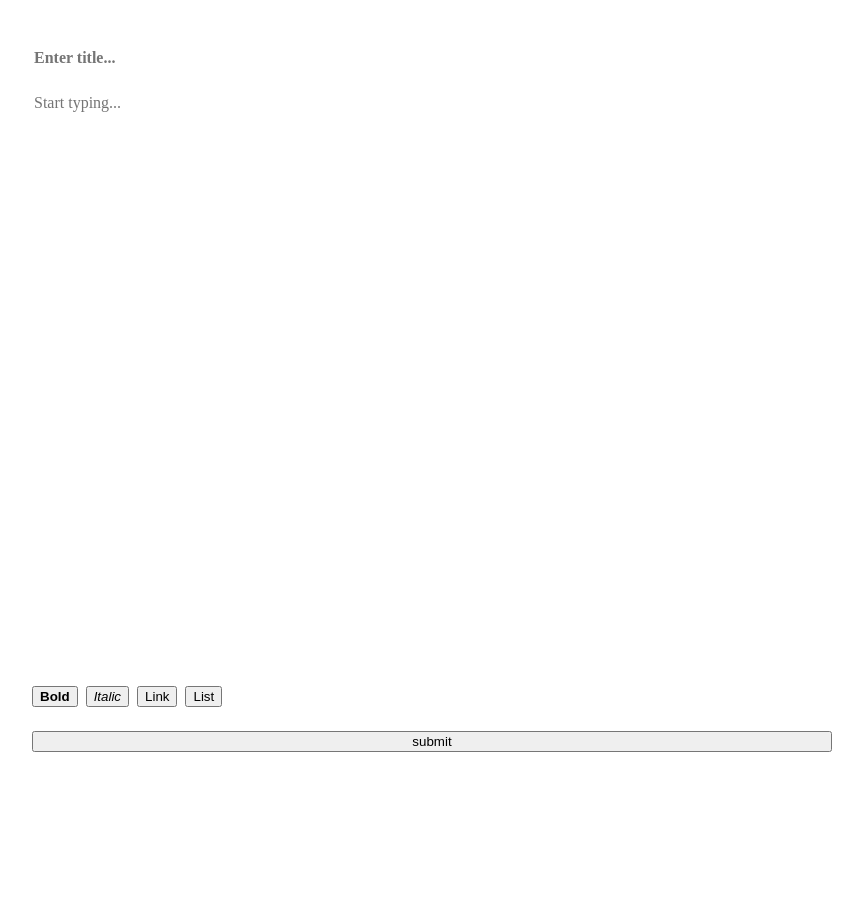
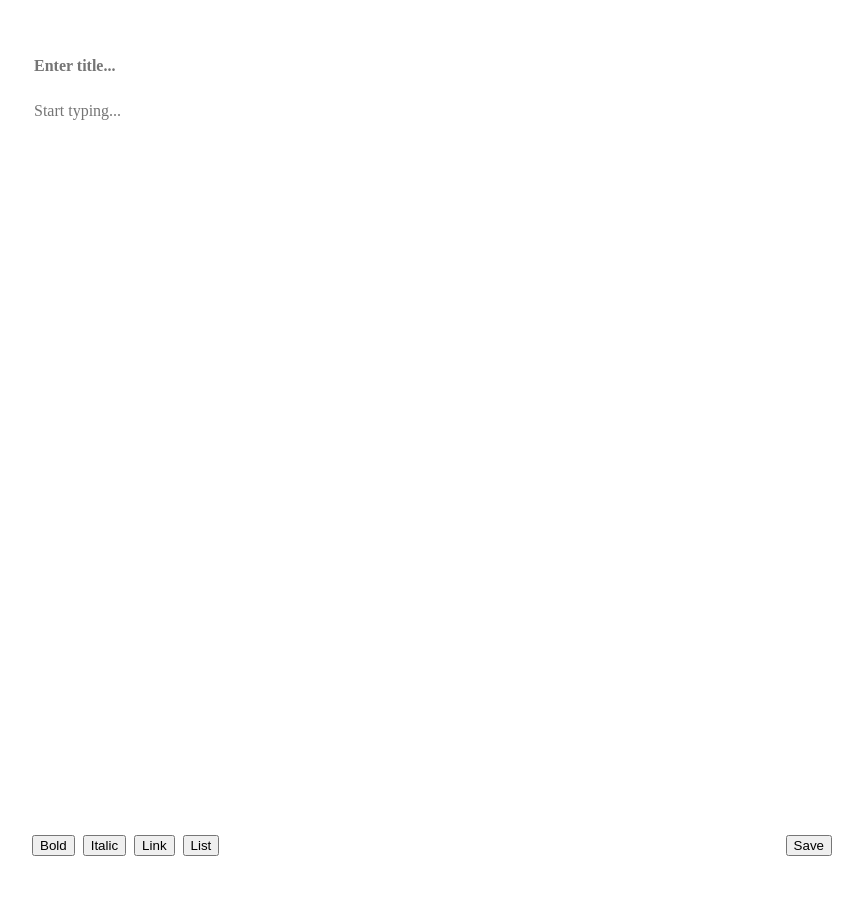
Before and after one commit to dracotato/courses, a Flask app: page /lessons/ in a window 1280 px wide. Shown: the whole page, without its empty margins (208-1071 px from the left). Before the commit the page ends 752 px from the top, so only its background shows below. Run offline with Flask 3, Linux system fonts and the light colour scheme.

Commit message:
feat(frontend): improve ui for editor and render pages

```diff
--- a/src/web/static/css/editor.css
+++ b/src/web/static/css/lessons.css
@@ -1,24 +1,37 @@
-* {
-  box-sizing: border-box;
+body {
+  display: flex;
+  flex-direction: column;
+  height: 100vh;
 }
 
-body {
-  padding: 0;
-  margin: 0;
+.container {
+  width: 80%;
+  max-width: 800px;
+  flex-grow: 1;
+  margin: 0 auto;
+}
+
+.container .lesson-title {
+  margin-bottom: 48px;
+  border-bottom: 1px solid var(--clr-gray-drk);
+}
+
+.content {
+  display: flex;
+  flex-direction: column;
+  gap: 32px;
 }
 
 .editor {
   display: flex;
   flex-direction: column;
+  height: 100%;
   gap: 24px;
-  width: 80%;
-  max-width: 800px;
-  height: 100vh;
-  margin: 0 auto;
   padding: 48px 0;
 }
 
 .editor input {
+  background-color: inherit;
   border: none;
   font-family: serif;
   font-size: 16px;
@@ -26,6 +39,7 @@ body {
 }
 
 .editor textarea {
+  background-color: inherit;
   flex-grow: 1;
   border: none;
   font-family: serif;
@@ -33,9 +47,15 @@ body {
   resize: none;
 }
 
-.editor textarea:focus {
+.editor textarea:focus,
+.editor input {
   border: none;
   outline: none;
+}
+
+.editor .actions {
+  display: flex;
+  gap: 32px;
 }
 
 .editor .shortcuts {
--- a/src/web/templates/editor.html
+++ b/src/web/templates/editor.html
@@ -3,23 +3,21 @@
   Editor
 {% endblock title %}
 {% block head %}
-  <link href="{{ url_for('static', filename='css/editor.css') }}"
+  <link href="{{ url_for("static", filename="css/lessons.css") }}"
         rel="stylesheet">
 {% endblock head %}
 {% block body %}
+  <div class="container">
     <form class="editor" method="post">
       <input class="title" name="title" required placeholder="Enter title...">
-    <textarea class="content" name="content" required placeholder="Start typing..."></textarea>
+      <textarea class="content" name="content" placeholder="Start typing..." required></textarea>
+      <div class="actions">
         <ul class="shortcuts">
           <li>
-        <button type="button" data-content="**<<bold>>**" data-keybind="ctrl+alt+b">
-          <b>Bold</b>
-        </button>
+            <button type="button" data-content="**<<bold>>**" data-keybind="ctrl+alt+b">Bold</button>
           </li>
           <li>
-        <button type="button" data-content="*<<italic>>*" data-keybind="ctrl+alt+i">
-          <i>Italic</i>
-        </button>
+            <button type="button" data-content="*<<italic>>*" data-keybind="ctrl+alt+i">Italic</button>
           </li>
           <li>
             <button type="button"
@@ -31,8 +29,11 @@
                     data-content="1. <<first>>\n2. <<second>>\n3. <<...>>"
                     data-keybind="ctrl+alt+l">List</button>
           </li>
+        </li>
       </ul>
-    <button type="submit">submit</button>
+      <button type="submit">Save</button>
+    </div>
   </form>
-  <script src="{{ url_for('static', filename='js/editor.js') }}"></script>
+</div>
+<script src="{{ url_for("static", filename="js/editor.js") }}"></script>
 {% endblock body %}
```
Also changed, not shown: src/web/static/css/variables.css (added, +15 -0 lines), src/web/templates/render.html (+8 -6 lines). Lines whose indentation alone changed are shown as unchanged.
